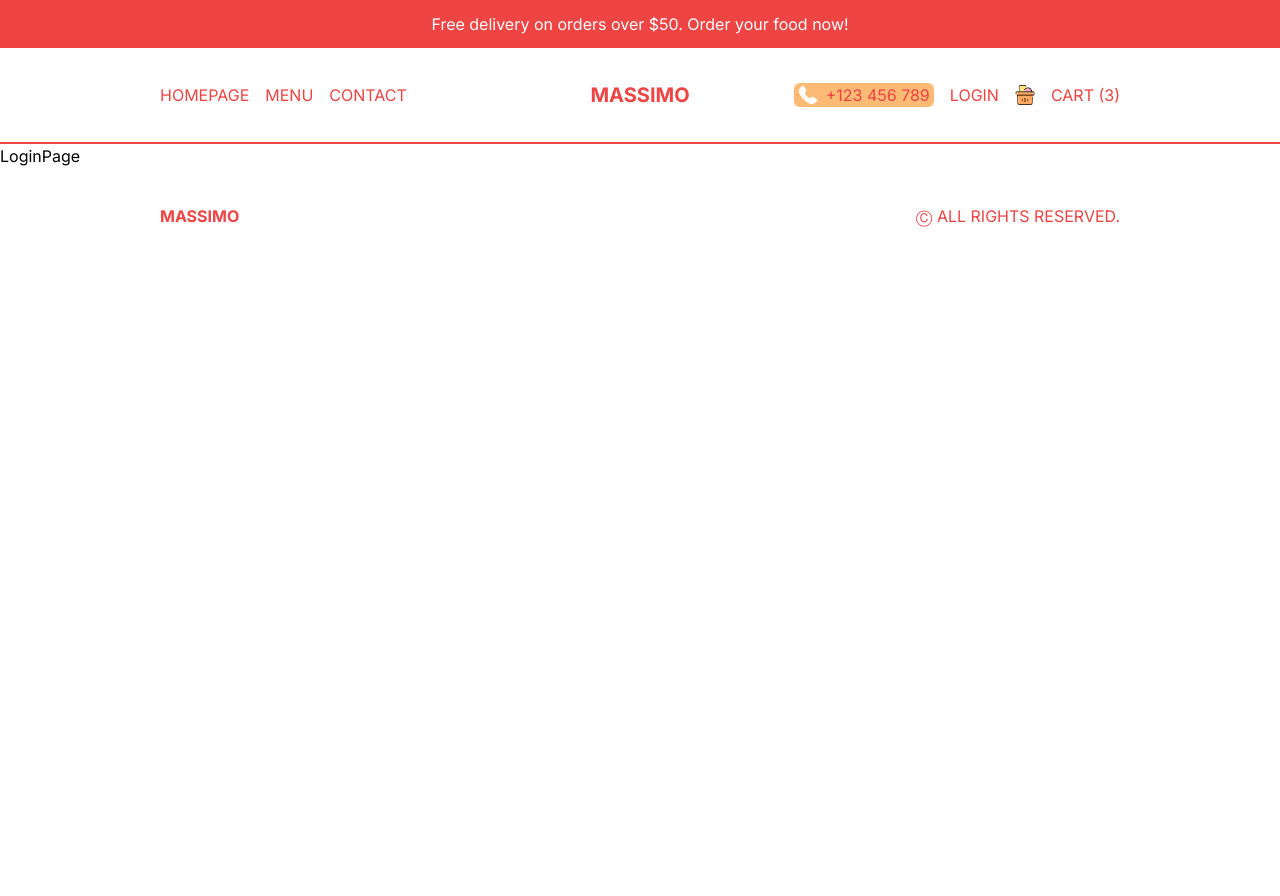
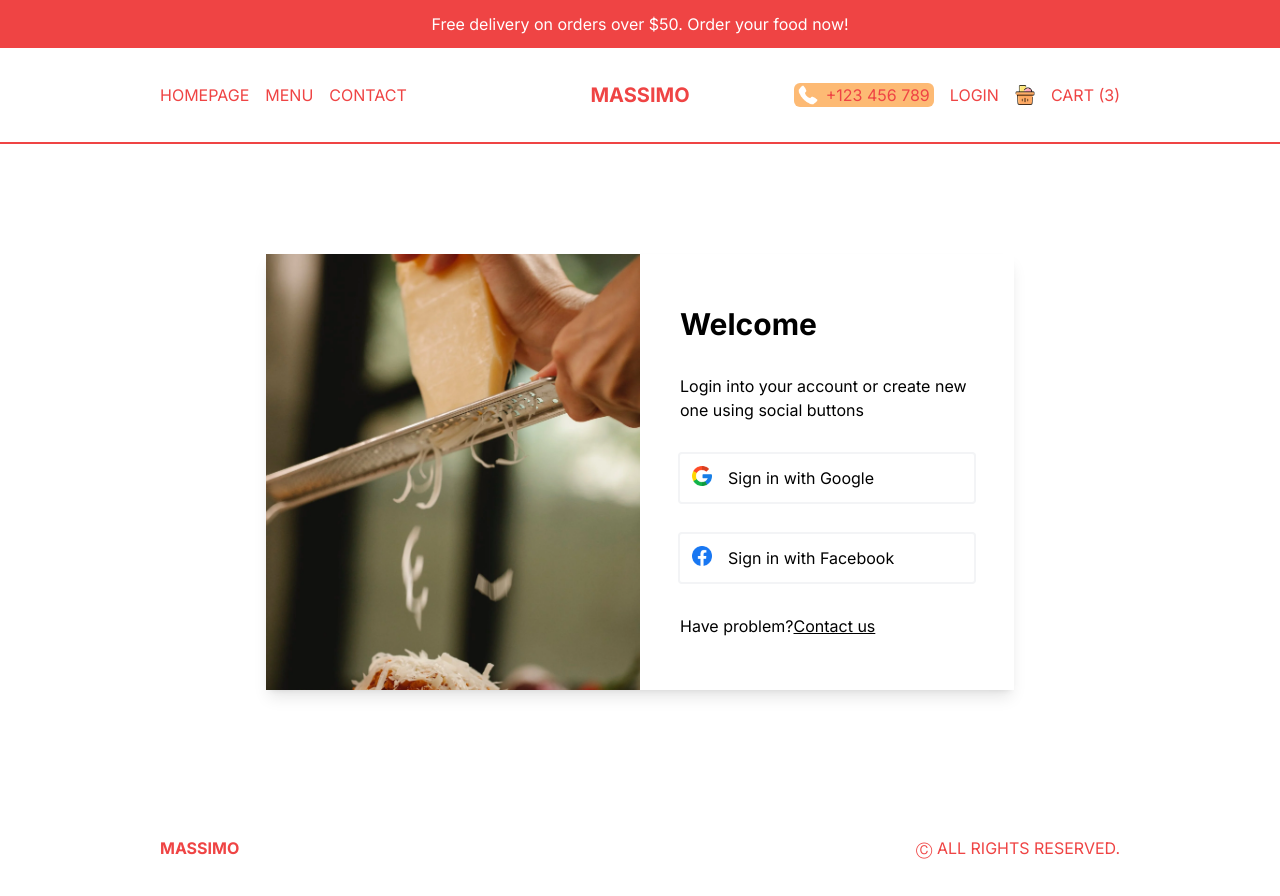
Before and after one commit to haido86/food-ordering-app-nextjs-tailwindcss, a Next.js app: page /login in a window 1280 px wide. Before the commit the page ends 800 px from the top, so only its background shows below. Built offline with nearby package versions, Linux system fonts and the light colour scheme.

Commit message:
Login page

```diff
--- a/app/login/page.tsx
+++ b/app/login/page.tsx
@@ -1,5 +1,48 @@
+import Image from 'next/image';
+import Link from 'next/link';
 import React from 'react';
 
 export default function LoginPage() {
-  return <div>LoginPage</div>;
+  return (
+    <div className="p-4 h-[calc(100vh-6rem)] md:h-[calc(100vh-9rem)] flex flex-col items-center justify-center">
+      {/* box */}
+      <div className="h-full shadow-lg flex flex-col items-center md:flex-row md:w-full md:h-[70%] lg:w-[60%] 2xl:w-1/2">
+        {/* image container */}
+        <div className="relative w-full h-1/3 md:w-1/2 md:h-full">
+          <Image src="/loginBg.png" alt="" fill className="object-cover" />
+        </div>
+        {/* form container */}
+        <div className="flex flex-col gap-8 p-10 md:w-1/2">
+          <h1 className="text-xl font-bold xl:text-3xl">Welcome</h1>
+          <p>Login into your account or create new one using social buttons</p>
+          <button className="flex gap-4 ring-2 ring-gray-100 p-3 rounded-sm">
+            <Image
+              src="/google.png"
+              alt=""
+              width={20}
+              height={20}
+              className="object-contain"
+            />
+            <span>Sign in with Google</span>
+          </button>
+          <button className="flex gap-4 ring-2 ring-gray-100 p-3 rounded-sm">
+            <Image
+              src="/facebook.png"
+              alt=""
+              width={20}
+              height={20}
+              className="object-contain"
+            />
+            <span>Sign in with Facebook</span>
+          </button>
+          <p>
+            Have problem?
+            <Link href="/" className="underline">
+              Contact us
+            </Link>
+          </p>
+        </div>
+      </div>
+    </div>
+  );
 }
```
